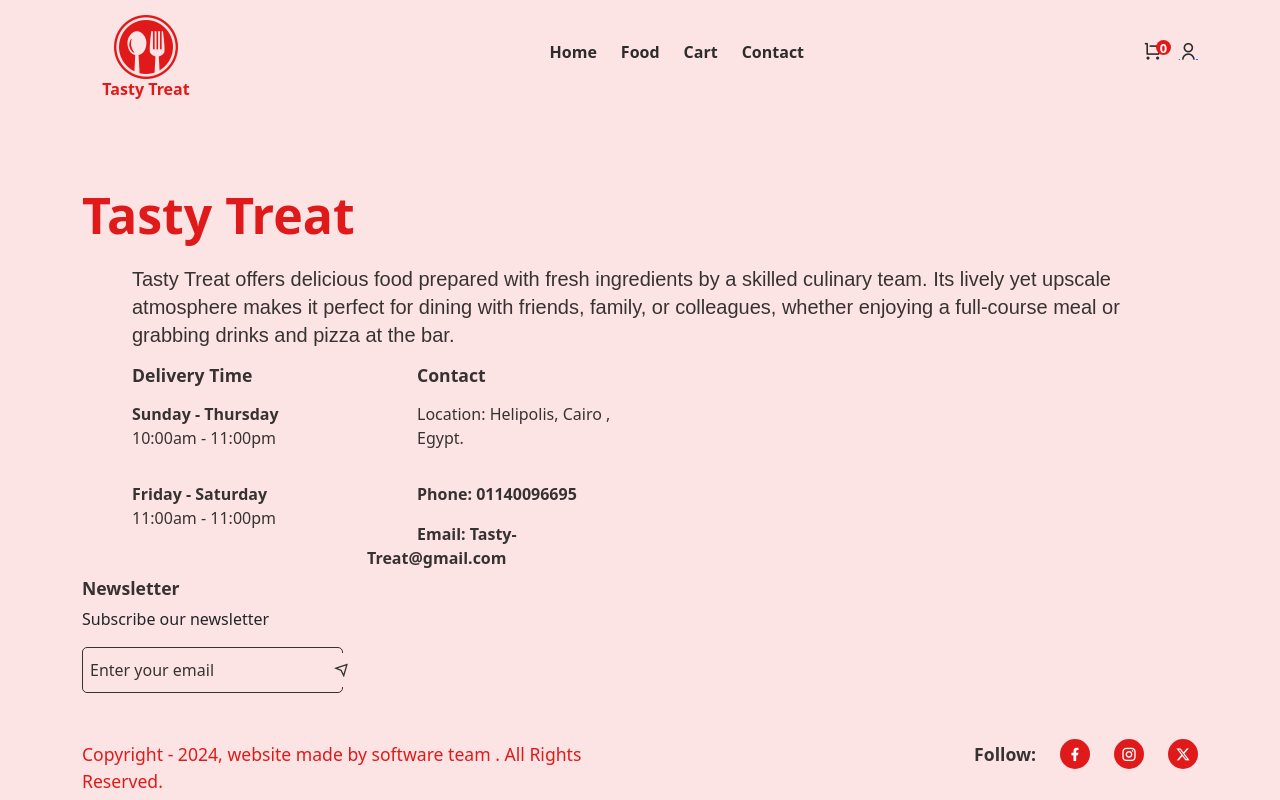
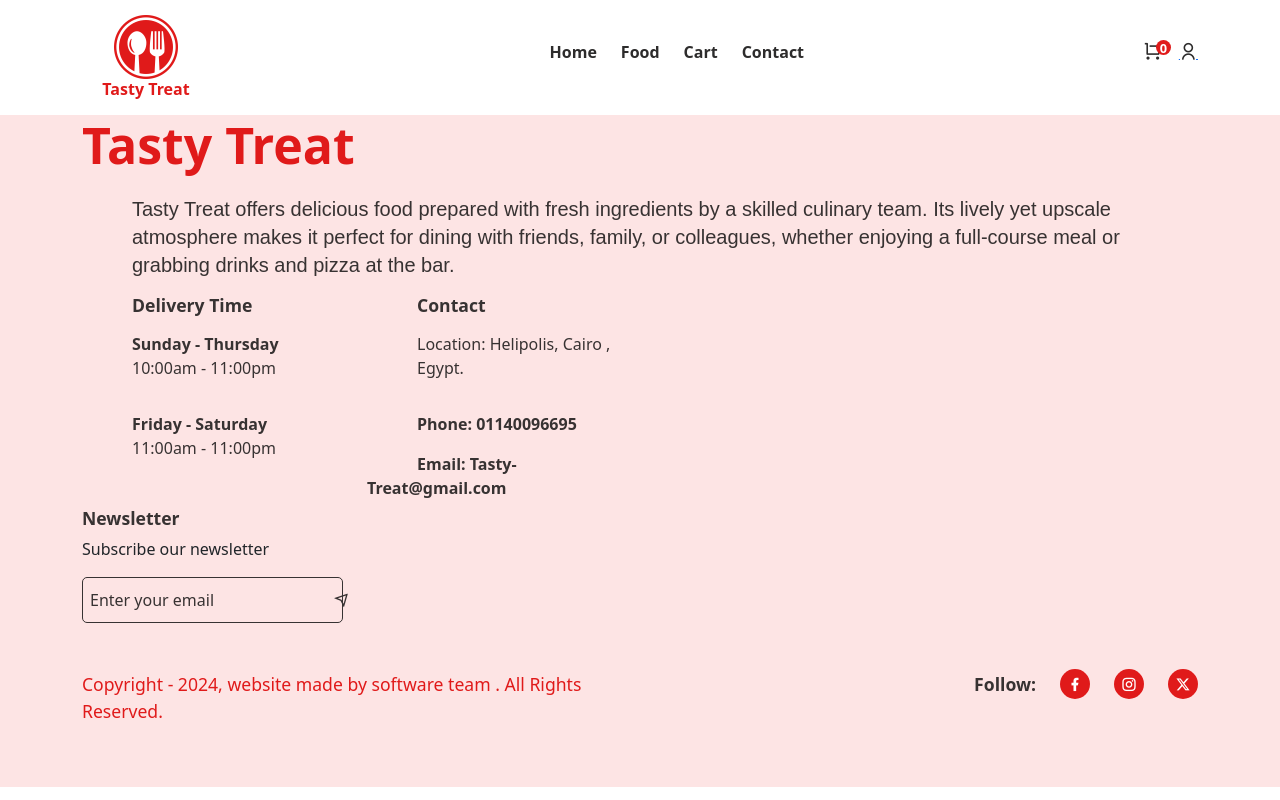
Before and after one commit to Youssefshaheen63/Food-Delivery, a React (Create React App) app: page /contact in a window 1280 px wide. Shown: the top 800 px of the page. Built offline with nearby package versions, Linux system fonts and the light colour scheme.

Commit message:
update layout

```diff
--- a/src/App.js
+++ b/src/App.js
@@ -1,9 +1,14 @@
-import Layout from "./components/Layout";
+import Footer from "./components/Footer";
 import Header from "./components/header";
 import Routing from "./routing/routing";
 
 const App = () => {
-  return <Layout />;
+  return (
+    <>
+      <Header></Header>
+      <Routing></Routing>
+    </>
+  );
 };
 
 export default App;
--- a/src/components/Layout.js
+++ /dev/null
@@ -1,17 +0,0 @@
-import Header from "./header";
-import Footer from "./Footer";
-import Routing from "../routing/routing";
-
-const Layout = () => {
-  return (
-    <div>
-      <Header />
-      <div>
-        <Routing />
-      </div>
-      <Footer />
-    </div>
-  );
-};
-
-export default Layout;
--- a/src/pages/cart.jsx
+++ b/src/pages/cart.jsx
@@ -1,7 +1,13 @@
 import React from "react";
+import Footer from "../components/Footer";
 
 const Cart = () => {
-  return <div>Cart</div>;
+  return (
+    <>
+      <div>Cart</div>
+      <Footer />
+    </>
+  );
 };
 
 export default Cart;
--- a/src/pages/checkout.jsx
+++ b/src/pages/checkout.jsx
@@ -1,7 +1,13 @@
 import React from "react";
+import Footer from "../components/Footer";
 
 const Checkout = () => {
-  return <div>Checkout</div>;
+  return (
+    <>
+      <div>Checkout</div>
+      <Footer />
+    </>
+  );
 };
 
 export default Checkout;
--- a/src/pages/food.jsx
+++ b/src/pages/food.jsx
@@ -1,7 +1,13 @@
 import React from "react";
+import Footer from "../components/Footer";
 
 const Food = () => {
-  return <div>Food</div>;
+  return (
+    <>
+      <div>Food</div>
+      <Footer />
+    </>
+  );
 };
 
 export default Food;
--- a/src/pages/food_details.jsx
+++ b/src/pages/food_details.jsx
@@ -1,7 +1,13 @@
 import React from "react";
+import Footer from "../components/Footer";
 
 const FoodDetails = () => {
-  return <div>FoodDetails</div>;
+  return (
+    <>
+      <div>FoodDetails</div>
+      <Footer />
+    </>
+  );
 };
 
 export default FoodDetails;
--- a/src/pages/home.jsx
+++ b/src/pages/home.jsx
@@ -1,7 +1,13 @@
 import React from "react";
+import Footer from "../components/Footer";
 
 const Home = () => {
-  return <div>Home</div>;
+  return (
+    <>
+      <div>Home</div>
+      <Footer />
+    </>
+  );
 };
 
 export default Home;
--- a/src/pages/login.jsx
+++ b/src/pages/login.jsx
@@ -1,7 +1,7 @@
 import React from "react";
 
 const Login = () => {
-  return <div>Login</div>;
+  return <div></div>
 };
 
 export default Login;
--- a/src/pages/register.jsx
+++ b/src/pages/register.jsx
@@ -1,7 +1,7 @@
 import React from "react";
 
 const Register = () => {
-  return <div>Register</div>;
+  return <div></div>
 };
 
 export default Register;
--- a/src/styles/contact.css
+++ b/src/styles/contact.css
@@ -1,49 +1,42 @@
- *{
+.contact {
   background: #fde4e4;
+  margin-top: 30px;
+  height: 84vh;
 }
- .contact{
-
-    background: #fde4e4;
-    padding-top: 100px;
-    padding-bottom: 30px;
-
-}
-.Container{
+.Container {
   width: 100px;
-
 }
 .contact__logo img {
   width: calc(100% - 80%);
   margin-bottom: 5px;
 }
 .contact__logo h2 {
-    font-weight:bolder;
+  font-weight: bolder;
   font-size: 50px;
   margin-bottom: 15px;
-    color:#e01a1a ;
+  color: #e01a1a;
 }
 .contact__logo p {
   padding-top: 5px;
   padding-left: 50px;
   font-size: 20px;
-    font-family:  Arial, sans-serif;
+  font-family: Arial, sans-serif;
   color: #373232;
   line-height: 28px;
-    width:fit-content;
+  width: fit-content;
 }
 .delivery__time-item {
   background: transparent !important;
-
 }
 .delivery__time-item span {
   font-weight: bold;
   padding-left: 50px;
   font-size: 1rem;
-    color:  #373232;
+  color: #373232;
 }
 .delivery__time-item p {
   padding-left: 50px;
-    color:  #373232;
+  color: #373232;
 }
 .contact__title {
   font-size: 1.1rem;
@@ -55,12 +48,11 @@
   font-size: 1.1rem;
   color: #373232;
   font-weight: bold;
-
 }
 
 .newsletter {
   padding: 5px;
-    border: 1px solid  #373232;
+  border: 1px solid #373232;
   border-radius: 5px;
   display: flex;
   justify-content: space-between;
@@ -68,13 +60,11 @@
   cursor: pointer;
 }
 .newsletter input {
-
   background: transparent;
   border: none;
   outline: none;
 }
 .newsletter input:focus {
-
   outline: none;
 }
 .newsletter span {
@@ -84,15 +74,15 @@
 }
 
 .newsletter span i {
-    color:  #373232;
+  color: #373232;
   /*background-color: #df2020;*/
 }
 
 .newsletter input::placeholder {
-    color:  #373232
+  color: #373232;
 }
-  .follow{
-    color:  #373232;
+.follow {
+  color: #373232;
   font-size: 1.1rem;
   font-weight: bold;
 }
@@ -116,7 +106,7 @@
 
 .copyright__text {
   font-size: 1.1rem;
-    color:  #e01a1a;
+  color: #e01a1a;
 }
 
 @media only screen and (max-width: 992px) {
@@ -129,7 +119,7 @@
     font-size: 0.7rem;
   }
   .newsletter span {
-        background:  #e01a1a;
+    background: #e01a1a;
     padding: 5px 5px;
     border-radius: 5px;
   }
@@ -148,8 +138,6 @@
     font-size: 0.7rem;
     margin-bottom: 0;
   }
-
-
 }
 
 @media only screen and (max-width: 576px) {
```
Lines whose indentation alone changed are shown as unchanged.
